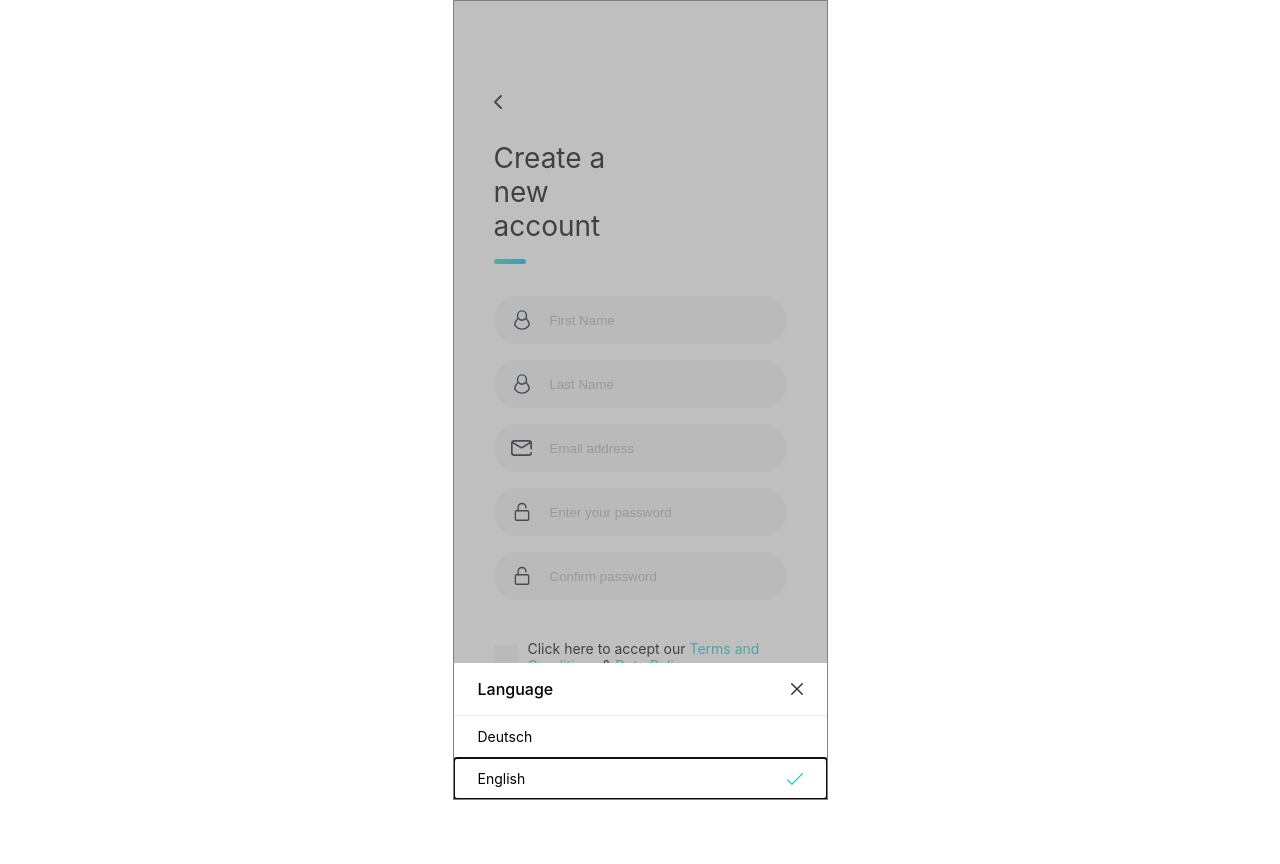
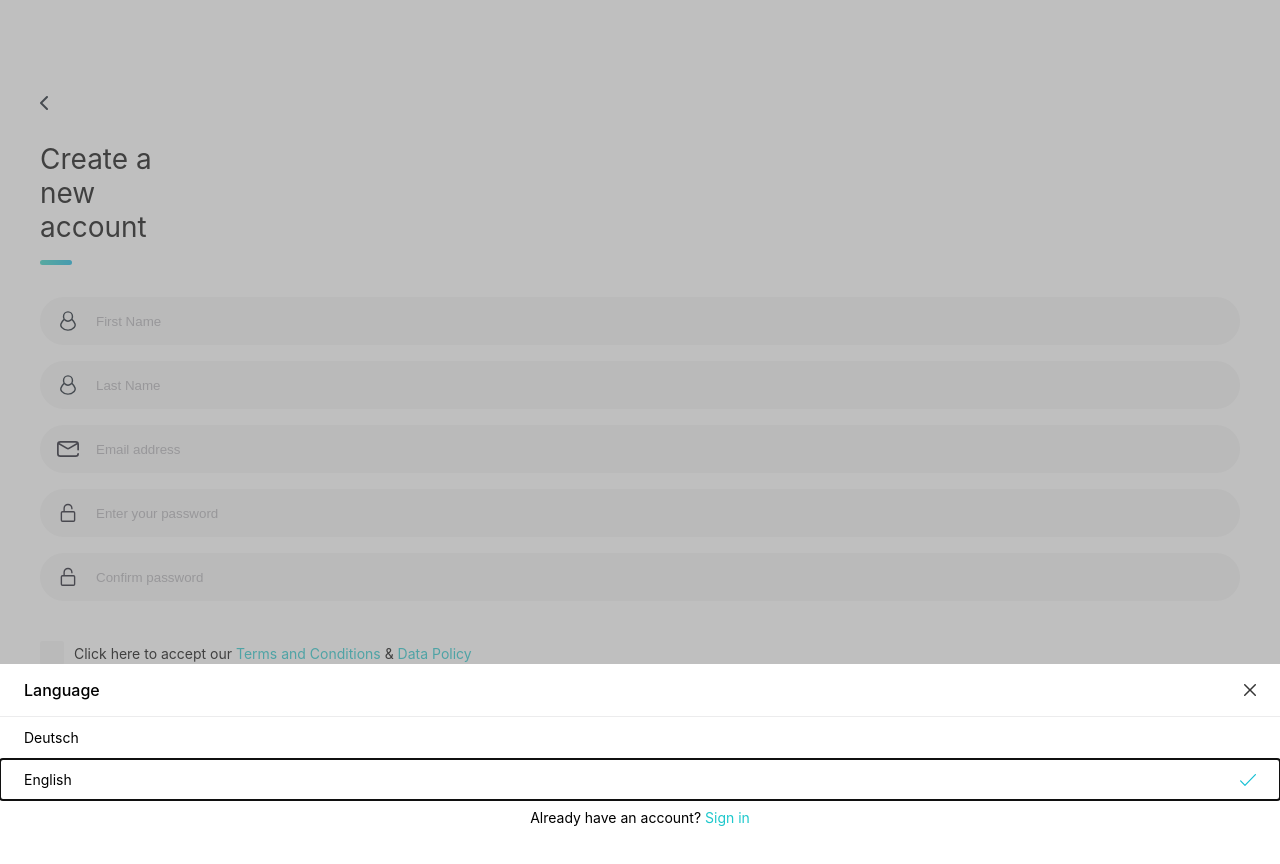
Before and after one commit to alexreiling/morpheus-pwa, a React (Create React App) app: page /register in a window 1280 px wide. Shown: the top 864 px of the page. Before the commit the page ends 800 px from the top, so only its background shows below. Built offline with nearby package versions, Linux system fonts and the light colour scheme.

Commit message:
fix minor style bugs

```diff
--- a/src/App.tsx
+++ b/src/App.tsx
@@ -15,9 +15,7 @@ import UIContext from './contexts/UIContext';
 import { UserContextProvider } from './contexts/UserContext';
 const Wrapper = styled.div`
   position: relative;
-  border: 1px solid grey;
   height: 100vh;
-  overflow: auto;
   box-sizing: border-box;
 `;
 
@@ -38,8 +36,9 @@ function App() {
         <UIContext.Provider value={uiContext}>
           {/* TODO: this is baaad */}
           <UserContextProvider resetUI={() => setMenuVisible(false)}>
+            <ScrollToTop />
+
             {menuVisible && <MainMenu onClose={() => setMenuVisible(false)} />}
-            <ScrollToTop />
             <Switch>
               {Object.keys(publicRoutes).map((key) => {
                 //@ts-ignore
--- a/src/components/MainMenu.tsx
+++ b/src/components/MainMenu.tsx
@@ -1,4 +1,4 @@
-import React, { useContext } from 'react';
+import React, { useContext, useEffect, useRef } from 'react';
 import styled, { css } from 'styled-components';
 import { colorMap } from '../config';
 import Logo from './common/Logo';
@@ -6,6 +6,7 @@ import { useLocation, Link } from 'react-router-dom';
 import UserContext from '../contexts/UserContext';
 import routes from '../routes';
 import UIContext from '../contexts/UIContext';
+import { disableBodyScroll, enableBodyScroll } from 'body-scroll-lock';
 
 const Wrapper = styled.div`
   position: absolute;
@@ -13,7 +14,7 @@ const Wrapper = styled.div`
   flex-direction: column;
   z-index: 1;
   padding: 0 0 48px 32px;
-  height: 100%;
+  height: 100vh;
   width: 100%;
   left: 0;
   top: 0;
@@ -35,12 +36,17 @@ const Close = styled.div`
   box-shadow: 0px 11px 32px 0px rgba(0, 0, 0, 0.15);
 `;
 const StyledLogo = styled(Logo)`
-  position: absolute;
   margin-left: -8px;
   margin-top: 24px;
 `;
+const Overflow = styled.div`
+  display: flex;
+  flex-direction: column;
+  overflow: auto;
+  padding-top: 40px;
+  height: 100%;
+`;
 const MainSection = styled.div`
-  margin-top: 192px;
   > :not(:first-child) {
     margin-top: 32px;
   }
@@ -92,12 +98,21 @@ const MainMenu: React.FC<MainMenuProps> = (props) => {
   const { pathname } = useLocation();
   const { signOut } = useContext(UserContext);
   const { setMenuVisible } = useContext(UIContext);
+  const overflowRef = useRef(null);
+
   // TODO: fix undefined context
   const handleClose = () => setMenuVisible!(false);
+  useEffect(() => {
+    disableBodyScroll(overflowRef.current!);
+    return () => {
+      enableBodyScroll(overflowRef.current!);
+    };
+  }, []);
   return (
     <Wrapper>
       <StyledLogo />
       <Close onClick={handleClose} />
+      <Overflow ref={overflowRef}>
         <MainSection>
           {mainRoutes.map((r, i) => (
             <Link to={r.route} key={i} onClick={handleClose}>
@@ -113,6 +128,7 @@ const MainMenu: React.FC<MainMenuProps> = (props) => {
           ))}
           <Item onClick={signOut}>Logout</Item>
         </SubSection>
+      </Overflow>
     </Wrapper>
   );
 };
--- a/src/components/common/Hero.tsx
+++ b/src/components/common/Hero.tsx
@@ -6,7 +6,8 @@ const Wrapper = styled.div`
   width: calc(100% + 2 * ${spacing.page.hPaddingSmall});
   height: auto;
   padding-top: 66%;
-  background: url('/img/hero_dummy.png');
+  background: url('/img/hero_dummy.png') center no-repeat;
+  background-size: contain;
   margin: 0 -${spacing.page.hPaddingSmall};
 `;
 
--- a/src/index.css
+++ b/src/index.css
@@ -1,6 +1,7 @@
 html {
   height: 100vh;
 }
+
 body {
   margin: 0;
   font-family: -apple-system, BlinkMacSystemFont, 'Segoe UI', 'Roboto', 'Oxygen',
@@ -10,8 +11,6 @@ body {
   -moz-osx-font-smoothing: grayscale;
   font-size: 14px;
   overflow: auto;
-  max-width: 375px;
-  height: 100vh;
   margin: auto;
 }
 
```
Lines whose indentation alone changed are shown as unchanged.
